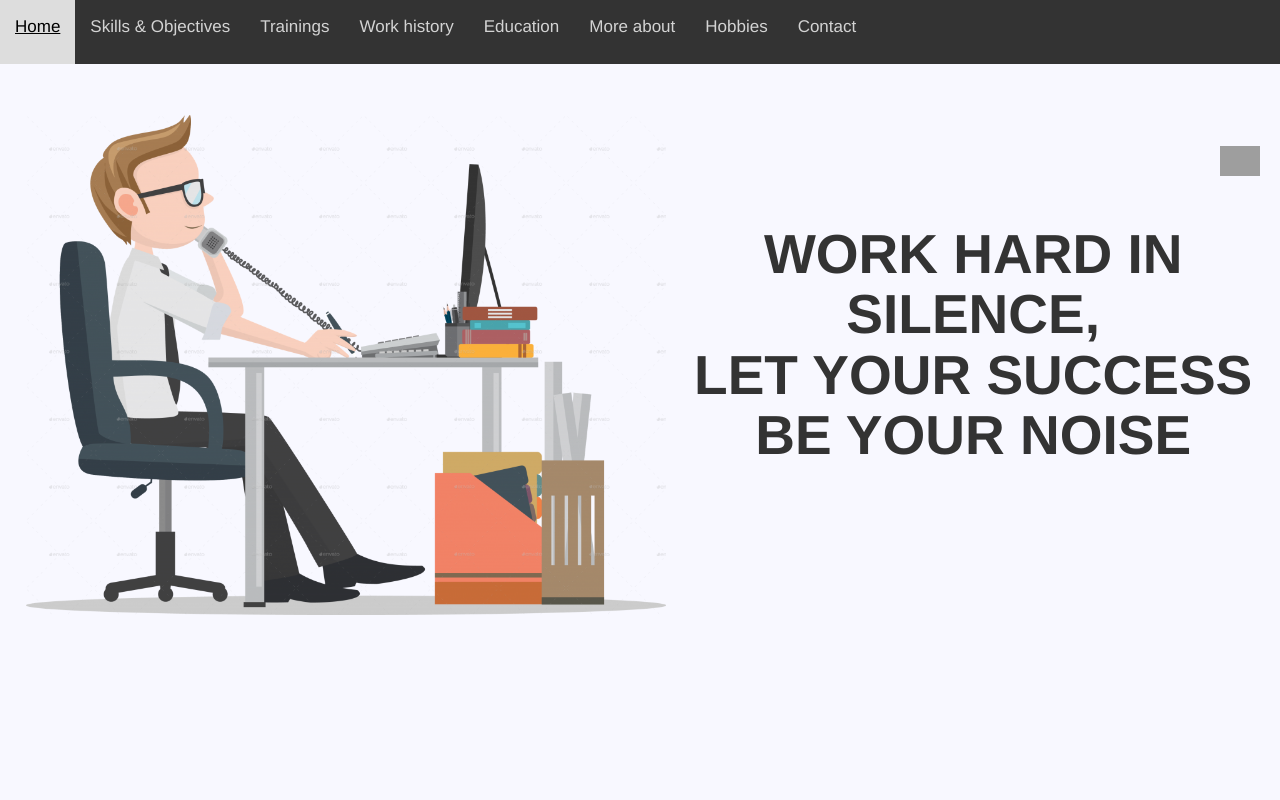
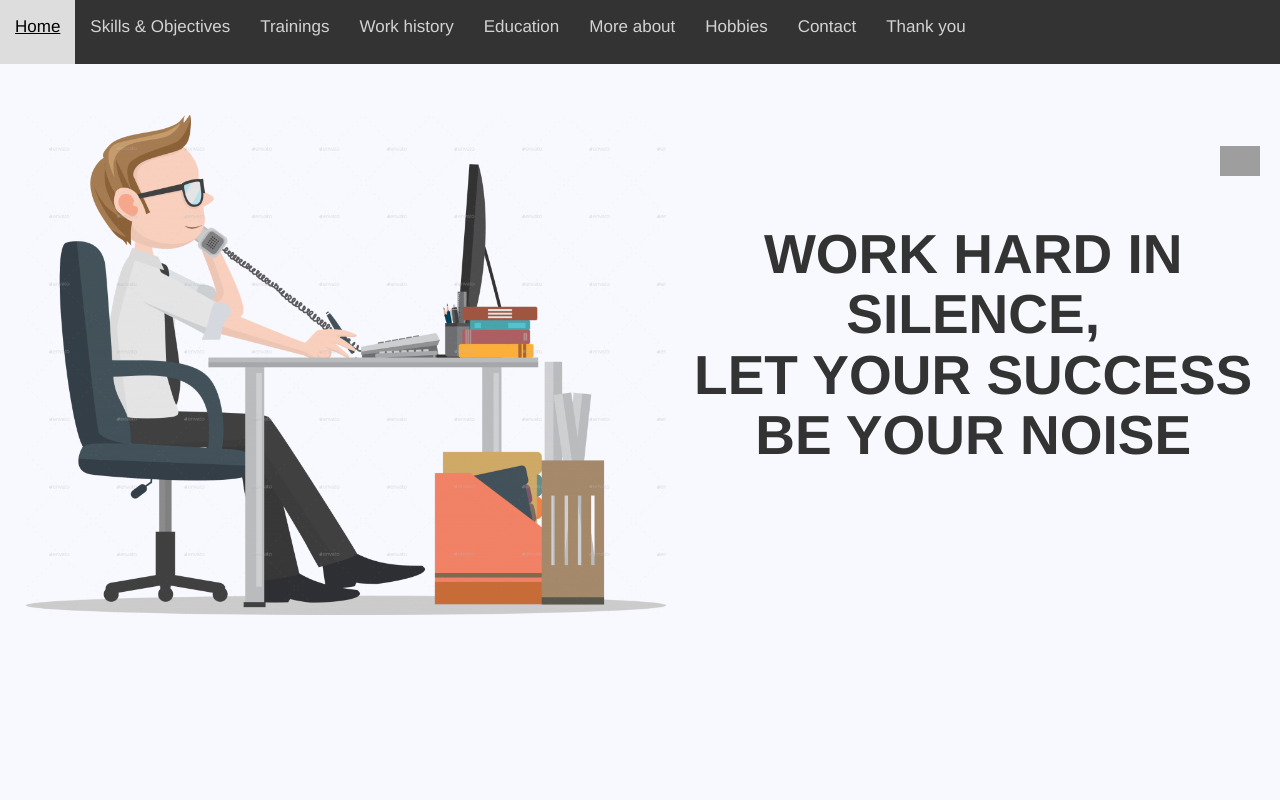
Before and after one commit to vasiluca32/My-Online-CV, a React (Create React App) app: page / in a window 1280 px wide. Shown: the top 800 px of the page. Built offline with nearby package versions, Linux system fonts and the light colour scheme; grey boxes are pictures that could not be loaded.

Commit message:
video done

```diff
--- a/src/components/Body.js
+++ b/src/components/Body.js
@@ -9,7 +9,7 @@
 import MoreAbout from "../pages/MoreAbout"
 import Hobbies from "../pages/Hobbies"
 import Contact from "../pages/Contact"
-
+import Video from "../pages/Thank-you"
 
 export default function Body() {
     return (
@@ -23,6 +23,7 @@
             <Route exact path="/More about" component={MoreAbout} />
             <Route exact path="/Hobbies" component={Hobbies} />
             <Route exact path="/Contact" component={Contact} />
+            <Route exact path="/Thank you" component={Video} />
 
 
 
--- a/src/components/Navbar.js
+++ b/src/components/Navbar.js
@@ -14,6 +14,7 @@
             more: false,
             hobbies: false,
             contact: false,
+            video: false,
         };
     }
     componentDidMount() {
@@ -68,6 +69,13 @@
         });
     }
 
+    video = () => {
+        this.resetState();
+        this.setState({
+            video: true
+        });
+    }
+
 
 
     resetState() {
@@ -80,6 +88,7 @@
             more: false,
             hobbies: false,
             contact: false,
+            video: false,
         });
     }
 
@@ -95,6 +104,7 @@
                     <Link onClick={this.more} to="/More about" className={this.state.more ? "active" : "inactive"}><p>More about</p></Link>
                     <Link onClick={this.hobbies} to="/Hobbies" className={this.state.hobbies ? "active" : "inactive"}><p>Hobbies</p></Link>
                     <Link onClick={this.contact} to="/Contact" className={this.state.contact ? "active" : "inactive"}><p>Contact</p></Link>
+                    <Link onClick={this.video} to="/Thank you" className={this.state.video ? "active" : "inactive"}><p>Thank you</p></Link>
                 </div>
                 <div className="burger-hidden">
 
@@ -108,6 +118,7 @@
                         <Link onClick={this.more} to="/More about" className={this.state.more ? "active" : "inactive"}><p>More about</p></Link>
                         <Link onClick={this.hobbies} to="/Hobbies" className={this.state.hobbies ? "active" : "inactive"}><p>Hobbies</p></Link>
                         <Link onClick={this.contact} to="/Contact" className={this.state.contact ? "active" : "inactive"}><p>Contact</p></Link>
+                        <Link onClick={this.video} to="/Thank you" className={this.state.video ? "active" : "inactive"}><p>Thank you</p></Link>
                     </div>
                 </div>
             </div >
--- /dev/null
+++ b/src/pages/Thank-you.css
@@ -0,0 +1,5 @@
+.video-wrap{
+    display: flex;
+    flex-direction: column;
+    align-items: center;
+}
--- /dev/null
+++ b/src/pages/Thank-you.js
@@ -0,0 +1,17 @@
+import React from "react";
+import "./Thank-you.css";
+
+export default function Video() {
+
+    return (
+        <div className="video-wrap">
+
+            <p>video</p>
+
+            <iframe width="600" height="450" src="https://www.youtube.com/embed/wPmTp9up26w?controls=0">
+
+            </iframe>
+
+        </div>
+    )
+}
```
